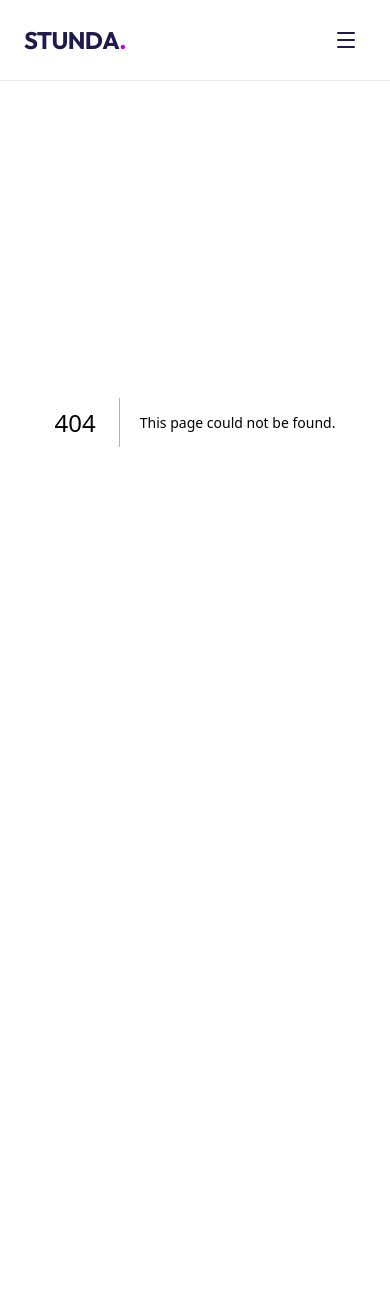
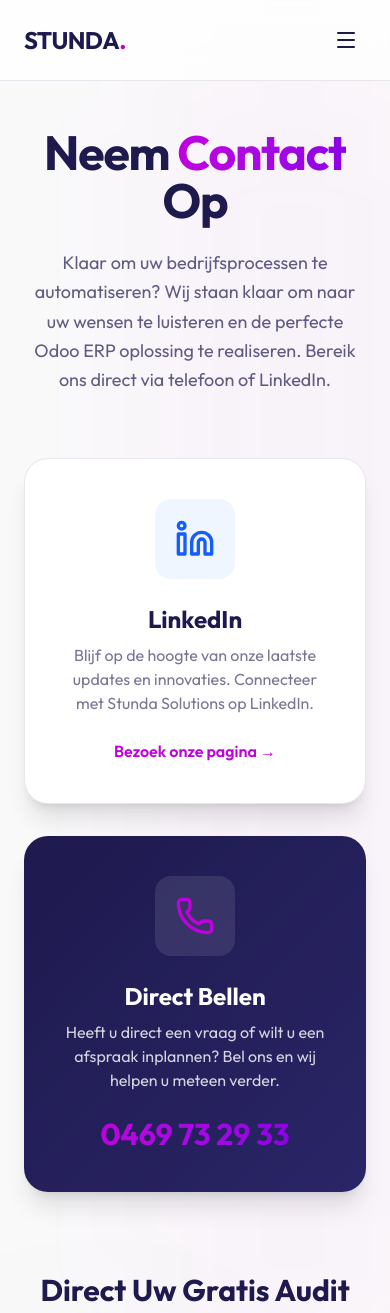
Before and after one commit to TheBeastic/stunda-solutions, a Next.js app: page /contact in a window 390 px wide. Before the commit this address had no page. Shown: the top 1313 px of the page. Before the commit the page ends 844 px from the top, so only its background shows below. Built offline with nearby package versions, Linux system fonts and the light colour scheme.

Commit message:
feat: Add functional Contact page, integrate FormSubmit, enforce phone requirement

```diff
--- /dev/null
+++ b/src/app/contact/page.tsx
@@ -0,0 +1,71 @@
+import LeadGenForm from "@/components/LeadGenForm";
+import { Phone, Linkedin } from "lucide-react";
+
+export default function ContactPage() {
+    return (
+        <main className="min-h-screen pt-32 pb-16 relative bg-zinc-50 overflow-hidden">
+            {/* Background elements */}
+            <div className="absolute top-0 right-0 w-1/2 h-1/2 bg-brand-magenta/5 blur-[120px] rounded-full pointer-events-none" />
+            <div className="absolute bottom-0 left-0 w-1/2 h-1/2 bg-brand-indigo/5 blur-[120px] rounded-full pointer-events-none" />
+
+            <div className="container mx-auto px-6 relative z-10">
+                <div className="text-center max-w-3xl mx-auto mb-16">
+                    <h1 className="text-5xl md:text-6xl font-bold tracking-tight text-brand-indigo mb-6">
+                        Neem <span className="text-transparent bg-clip-text bg-gradient-to-r from-brand-magenta to-brand-purple">Contact</span> Op
+                    </h1>
+                    <p className="text-lg text-brand-indigo/70 leading-relaxed max-w-2xl mx-auto">
+                        Klaar om uw bedrijfsprocessen te automatiseren? Wij staan klaar om naar uw wensen te luisteren en de perfecte Odoo ERP oplossing te realiseren. Bereik ons direct via telefoon of LinkedIn.
+                    </p>
+                </div>
+
+                <div className="grid grid-cols-1 md:grid-cols-2 gap-8 max-w-5xl mx-auto mb-20">
+                    {/* LinkedIn Card */}
+                    <a
+                        href="https://www.linkedin.com/company/stunda-solutions/"
+                        target="_blank"
+                        rel="noopener noreferrer"
+                        className="group bg-white rounded-3xl p-10 border border-brand-indigo/10 shadow-xl hover:shadow-2xl hover:border-brand-magenta/30 transition-all duration-300 flex flex-col items-center justify-center text-center interactive-card"
+                    >
+                        <div className="w-20 h-20 bg-blue-50 text-blue-600 rounded-2xl flex items-center justify-center mb-6 group-hover:scale-110 group-hover:bg-blue-600 group-hover:text-white transition-all duration-300">
+                            <Linkedin className="w-10 h-10" />
+                        </div>
+                        <h2 className="text-2xl font-bold text-brand-indigo mb-2">LinkedIn</h2>
+                        <p className="text-brand-indigo/60 mb-6">
+                            Blijf op de hoogte van onze laatste updates en innovaties. Connecteer met Stunda Solutions op LinkedIn.
+                        </p>
+                        <span className="inline-flex items-center gap-2 text-brand-magenta font-semibold group-hover:gap-3 transition-all">
+                            Bezoek onze pagina &rarr;
+                        </span>
+                    </a>
+
+                    {/* Phone Card */}
+                    <a
+                        href="tel:+32469732933"
+                        className="group bg-gradient-to-br from-brand-indigo to-[#2A2566] text-white rounded-3xl p-10 shadow-xl hover:shadow-2xl transition-all duration-300 flex flex-col items-center justify-center text-center relative overflow-hidden interactive-card"
+                    >
+                        <div className="absolute top-0 right-0 w-full h-full opacity-10 pointer-events-none bg-[radial-gradient(circle_at_top_right,_var(--tw-gradient-stops))] from-brand-magenta via-transparent to-transparent blur-2xl" />
+
+                        <div className="relative z-10 w-20 h-20 bg-white/10 backdrop-blur-md rounded-2xl flex items-center justify-center mb-6 group-hover:scale-110 group-hover:bg-white/20 transition-all duration-300">
+                            <Phone className="w-10 h-10 text-brand-magenta" />
+                        </div>
+                        <h2 className="relative z-10 text-2xl font-bold mb-2">Direct Bellen</h2>
+                        <p className="relative z-10 text-white/80 mb-6">
+                            Heeft u direct een vraag of wilt u een afspraak inplannen? Bel ons en wij helpen u meteen verder.
+                        </p>
+                        <span className="relative z-10 text-3xl font-bold text-transparent bg-clip-text bg-gradient-to-r from-brand-magenta to-brand-purple">
+                            0469 73 29 33
+                        </span>
+                    </a>
+                </div>
+
+                <div className="max-w-4xl mx-auto text-center mb-8">
+                    <h2 className="text-3xl font-bold text-brand-indigo mb-4">Direct Uw Gratis Audit Aanvragen</h2>
+                    <p className="text-brand-indigo/70">Vul hieronder uw gegevens in en wij nemen zo snel mogelijk contact op om de transitie-roadmap voor uw bedrijf te bespreken.</p>
+                </div>
+            </div>
+
+            {/* Embed LeadGenForm here so they can request the audit right from the contact page */}
+            <LeadGenForm />
+        </main>
+    );
+}
--- a/src/components/LeadGenForm.tsx
+++ b/src/components/LeadGenForm.tsx
@@ -19,14 +19,35 @@
     const handleNext = () => setStep((s) => Math.min(s + 1, 3));
     const handleBack = () => setStep((s) => Math.max(s - 1, 1));
 
-    const handleSubmit = (e: React.FormEvent) => {
+    const handleSubmit = async (e: React.FormEvent) => {
         e.preventDefault();
         setIsSubmitting(true);
-        // Simulate API call
-        setTimeout(() => {
+
+        try {
+            const response = await fetch("https://formsubmit.co/ajax/info@stunda.be", {
+                method: "POST",
+                headers: {
+                    'Content-Type': 'application/json',
+                    'Accept': 'application/json'
+                },
+                body: JSON.stringify({
+                    ...formData,
+                    _subject: `Nieuwe Audit Aanvraag van ${formData.name}`,
+                    _template: "table"
+                })
+            });
+
+            if (response.ok) {
+                setIsSuccess(true);
+            } else {
+                alert("Er is iets misgegaan bij het verzenden. Probeer het later opnieuw.");
+            }
+        } catch (error) {
+            console.error(error);
+            alert("Er is een fout opgetreden. Controleer uw verbinding.");
+        } finally {
             setIsSubmitting(false);
-            setIsSuccess(true);
-        }, 1500);
+        }
     };
 
     const updateFormData = (field: keyof typeof formData, value: string) => {
@@ -170,12 +191,14 @@
                                                     />
                                                 </div>
                                                 <div>
-                                                    <label className="block text-sm font-medium text-brand-indigo/70 mb-1">Telefoonnummer (Optioneel)</label>
+                                                    <label className="block text-sm font-medium text-brand-indigo/70 mb-1">Telefoonnummer *</label>
                                                     <input
+                                                        required
                                                         type="tel"
                                                         className="w-full p-3 border border-brand-indigo/10 rounded-lg focus:outline-none focus:ring-2 focus:ring-brand-magenta bg-white"
                                                         value={formData.phone}
                                                         onChange={(e) => updateFormData("phone", e.target.value)}
+                                                        placeholder="+32 469 73 29 33"
                                                     />
                                                 </div>
                                             </motion.div>
@@ -209,8 +232,8 @@
                                             <button
                                                 type="button"
                                                 onClick={(e) => {
-                                                    if (!formData.name || !formData.email) {
-                                                        alert("Vul a.u.b. uw naam en e-mailadres in.");
+                                                    if (!formData.name || !formData.email || !formData.phone) {
+                                                        alert("Vul a.u.b. uw naam, e-mailadres en telefoonnummer in.");
                                                         return;
                                                     }
                                                     handleSubmit(e);
--- a/src/components/Navbar.tsx
+++ b/src/components/Navbar.tsx
@@ -163,6 +163,9 @@
                     <Link href="/#audit" className="text-sm font-semibold text-brand-indigo/80 hover:text-brand-magenta transition-colors">
                         Over Ons
                     </Link>
+                    <Link href="/contact" className="text-sm font-semibold text-brand-indigo/80 hover:text-brand-magenta transition-colors">
+                        Contact
+                    </Link>
                 </div>
 
                 {/* Desktop CTA */}
@@ -277,6 +280,9 @@
                                 <Link href="/#audit" onClick={() => { setIsMobileMenuOpen(false); setMobileAccordion(null); }} className="text-lg font-bold text-brand-indigo py-3">
                                     Over Ons
                                 </Link>
+                                <Link href="/contact" onClick={() => { setIsMobileMenuOpen(false); setMobileAccordion(null); }} className="text-lg font-bold text-brand-indigo py-3 border-t border-brand-indigo/5">
+                                    Contact
+                                </Link>
 
                                 <Link href="/#audit" onClick={() => { setIsMobileMenuOpen(false); setMobileAccordion(null); }} className="mt-2 px-5 py-3 bg-brand-indigo text-white text-center font-semibold rounded-full w-full">
                                     Gratis Audit
```
